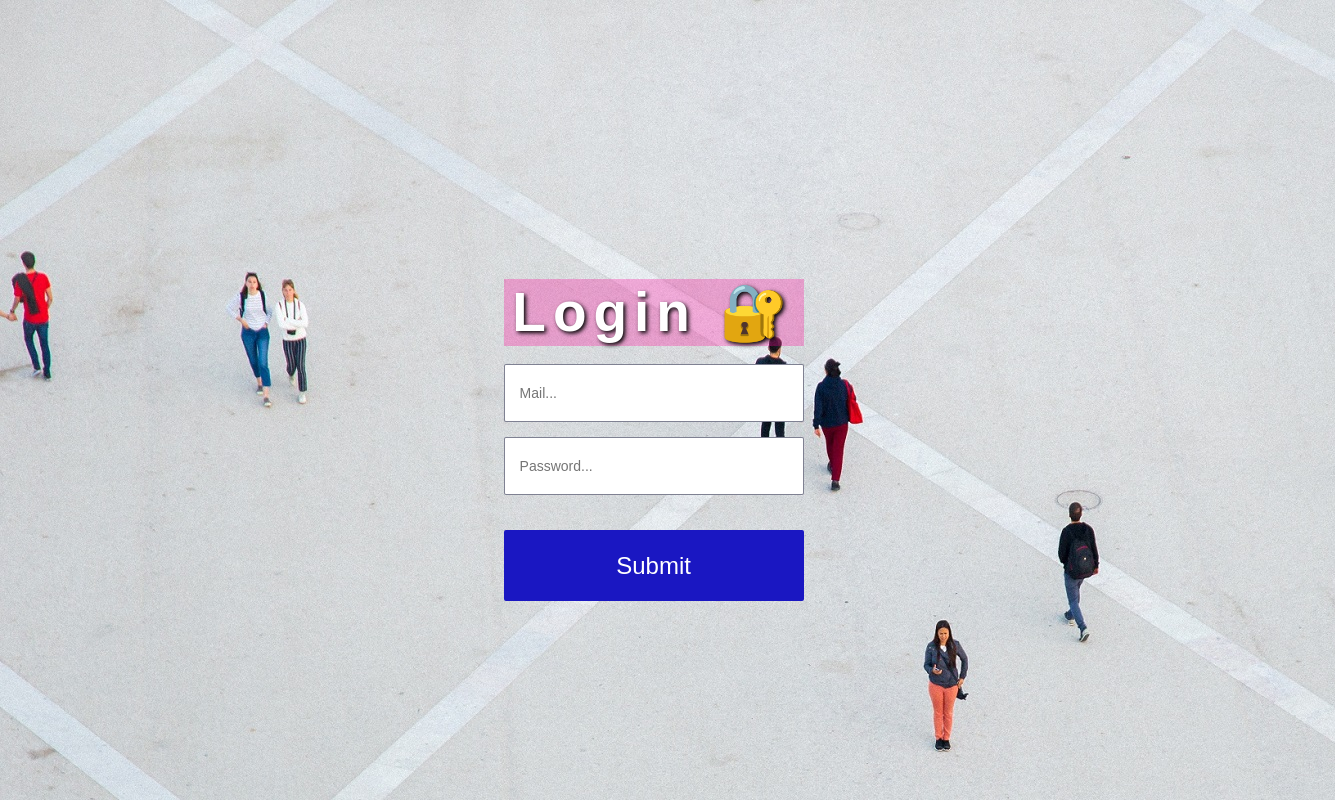
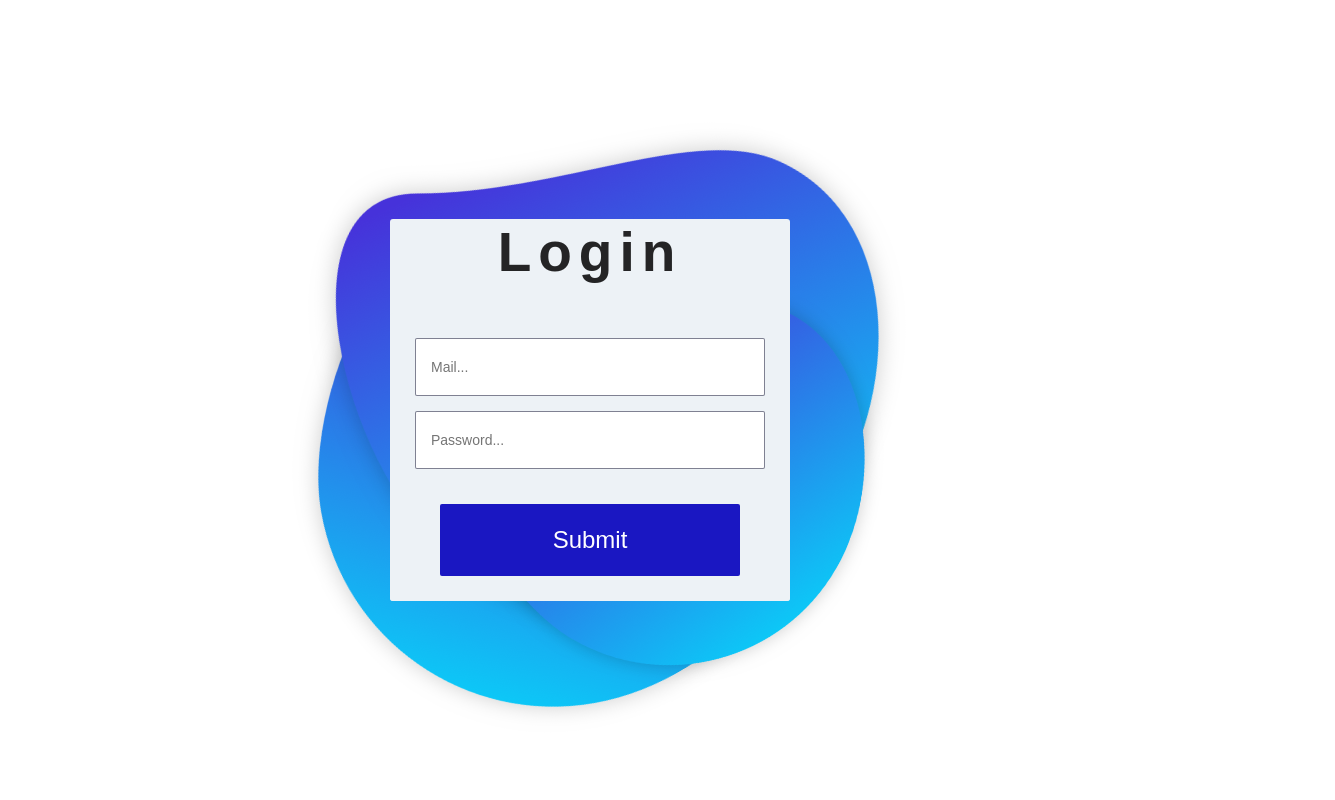
Before and after one commit to CJ-arg/todolist, a React (Create React App) app in the folder client/: page / in a window 1280 px wide. Shown: the top 800 px of the page, 1335 px wide, since content can reach past the window. Built offline with nearby package versions, Linux system fonts and the light colour scheme.

Commit message:
blob bkgr

```diff
--- a/client/src/components/Login.js
+++ b/client/src/components/Login.js
@@ -25,7 +25,7 @@ const Login = () => {
 
   const dispatch = useDispatch();
 
-  console.log(itemHard);
+  // console.log(itemHard);
 
   const handleOnSubmitLogin = (e) => {
     e.preventDefault();
@@ -66,8 +66,16 @@ const Login = () => {
 
   return (
     <div className="login">
+      <img className="blobOne" src="/background-blob-1.png" alt="blob" />
+      <img className="blobTwo" src="/background-blob-1.png" alt="blob" />
+      <img className="blobThree" src="/background-blob-1.png" alt="blob" />
+
+      <div className="loginContainer">
+        <div className="titleContainer">
+          <h1>Login</h1>
+        </div>
+        <div className="formContainer">
           <form className="loginForm" onClick={handleOnSubmitLogin}>
-        <h1> Login 🔐 </h1>
             {error && <div className="error"> {error} </div>}
 
             <input
@@ -83,16 +91,14 @@ const Login = () => {
               onChange={(e) => setPassword(e.target.value)}
             />
             <Link to="Home" className="link">
-          <button
-            type="submit"
-            className="loginButton"
-            // onClick={(e) => handleOnSubmitLogin(e)}
-          >
+              <button type="submit" className="loginButton">
                 Submit
               </button>
             </Link>
           </form>
         </div>
+      </div>
+    </div>
   );
 };
 
--- a/client/src/components/Select.js
+++ b/client/src/components/Select.js
@@ -8,6 +8,8 @@ const Select = () => {
     event.preventDefault();
     setCode(event.target.value);
   };
+
+
   return (
     <div className="row ">
       <div className="col-sm-2"></div>
--- a/client/src/components/login.css
+++ b/client/src/components/login.css
@@ -6,19 +6,52 @@
   justify-content: center;
   align-items: center;
 
-  width: 120%;
-  height: 120%;
-  margin-top: -100px;
-  /* margin-top: -10%;
-  margin: 0;
-  padding: 0;
-  box-sizing: border-box; */
-  height: 120vh;
+  margin-top: -50px;
+  height: 100vh;
 
   font-family: "Rubik", sans-serif;
-
   margin-left: -100px;
 }
+.loginContainer {
+  width: 400px;
+  background-color: #edf2f6;
+  border-radius: 3px;
+}
+
+.formContainer {
+  padding: 25px;
+  background-color: #edf2f6;
+  border-radius: 3px;
+}
+
+.blobOne {
+  width: 600px;
+  margin-left: 10px;
+  position: absolute;
+  transform: rotate(20deg);
+  margin-top: -100px;
+  z-index: -3;
+  overflow: hidden;
+}
+.blobTwo {
+  width: 550px;
+  margin-left: -100px;
+  position: absolute;
+  transform: rotate(60deg);
+  margin-top: 100px;
+  z-index: -10;
+  overflow: hidden;
+}
+.blobThree {
+  width: 450px;
+  margin-left: 130px;
+  position: absolute;
+  transform: rotate(10deg);
+  margin-top: 130px;
+  z-index: -1;
+  overflow: hidden;
+}
+
 .error {
   color: rgb(255, 247, 247);
   font-size: 18px;
@@ -26,8 +59,8 @@
   margin-bottom: 18px;
   padding-bottom: 1px;
   letter-spacing: 5px;
-  max-width: 300px;
-  background-color: rgba(255, 0, 149, 0.281);
+  max-width: 400px;
+  background-color: rgba(255, 0, 0, 0.281);
 }
 .loginForm {
   display: flex;
--- a/client/src/components/tasks.css
+++ b/client/src/components/tasks.css
@@ -1,6 +1,6 @@
 body {
-  background-color: rgb(214, 216, 216);
-  background-image: url("../assets/backtodo.jpg");
+  background-color: rgb(255, 255, 255);
+  background-repeat: no-repeat;
 }
 .container-fluid {
   text-align: center;
```
Also changed, not shown: client/src/index.js (+0 -12 lines), client/public/background-blob-1.png (added). Lines whose indentation alone changed are shown as unchanged.
